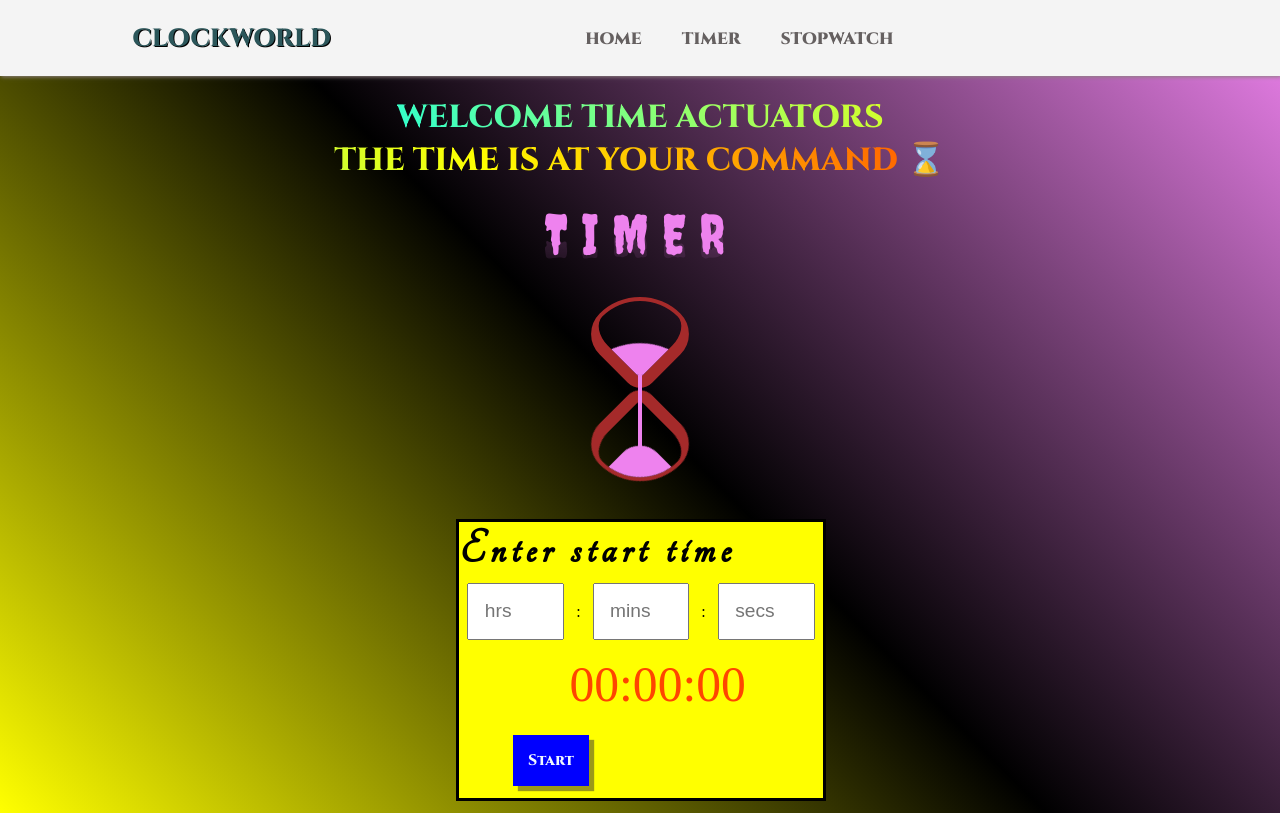
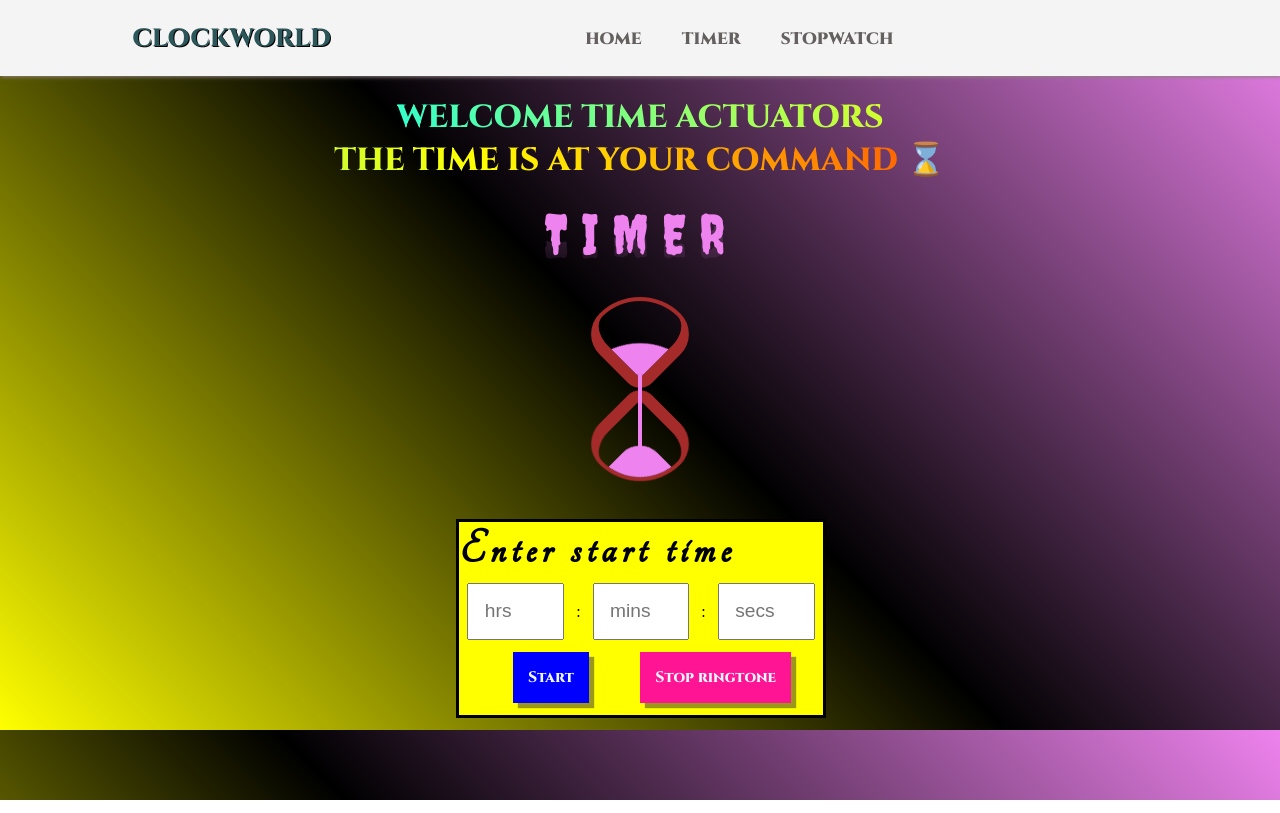
Before and after one commit to nitessy/JSprojects, a plain HTML site: page timer.html in a window 1280 px wide. Drawn offline with Linux system fonts and the light colour scheme; a web font is replaced by a local one.

Commit message:
Added stop ringtone button

```diff
--- a/timer.html
+++ b/timer.html
@@ -60,9 +60,10 @@
       <input type="number" onkeyup="m()" id="minutes"  min="0" max="59" placeholder="mins" /> :
       <input type="number" onkeyup="m()" id="seconds" min="0" max="59" placeholder="secs" />
     </div>
-    <div id="display">00:00:00</div>
+    <div id="display" hidden>00:00:00 </div>
     <div>
       <button id="start" disabled onclick="watch()">Start</button>
+       <button id="stop" > Stop ringtone</button>
     </div>
     </div>
 <script src="script.js"></script>
```
